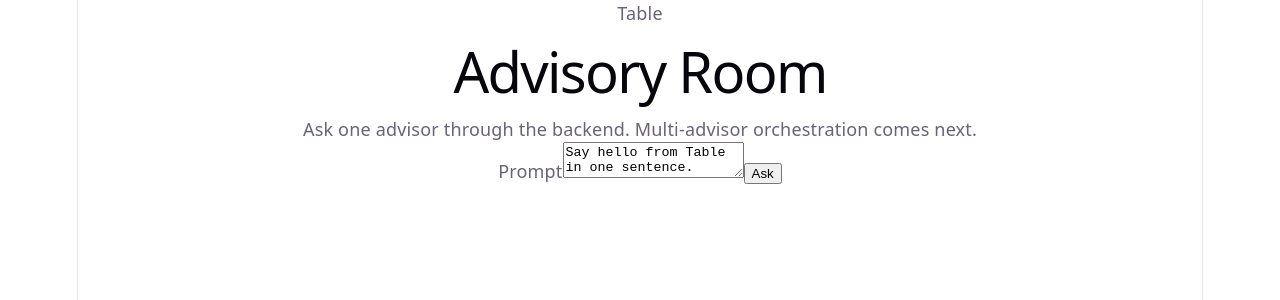
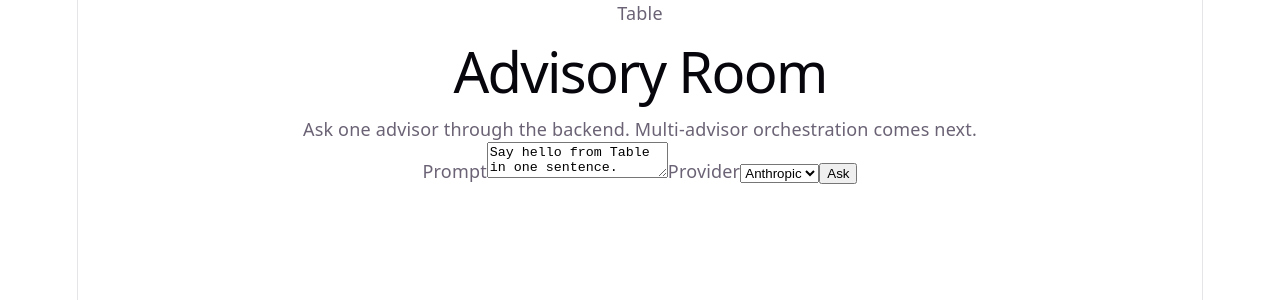
Before and after one commit to JohnJDeLong/table, a React (Vite) app in the folder client/: page / in a window 1280 px wide. Shown: the top 300 px of the page. Built offline with nearby package versions, Linux system fonts and the light colour scheme.

Commit message:
feat(providers): stream responses through provider adapters

```diff
--- a/client/src/App.tsx
+++ b/client/src/App.tsx
@@ -6,10 +6,15 @@ type StreamState = {
   error?: string;
 };
 
+type ProviderId = "anthropic" | "openai";
+
+
 function App() {
   const [prompt, setPrompt] = useState ("Say hello from Table in one sentence.");
   const [response, setResponse] = useState<StreamState | null>(null);
   const [isLoading, setIsLoading] = useState(false);
+  const [provider, setProvider] = useState<ProviderId>("anthropic");
+
 
   async function handleSubmit(event: SyntheticEvent<HTMLFormElement>) {
     event.preventDefault();// prevents entire page reload
@@ -22,7 +27,7 @@ function App() {
       headers: {
         "Content-Type": "application/json",
       },
-      body: JSON.stringify({ prompt }),
+      body: JSON.stringify({ prompt, provider }),
     });
 
     if(!res.body) {
@@ -96,13 +101,23 @@ function App() {
             value={prompt}
             onChange={(event) => setPrompt(event.target.value)}
           />
+          <label htmlFor="provider">Provider</label>
+            <select
+              id="provider"
+              value={provider}
+              onChange={(event) => setProvider(event.target.value as ProviderId)}
+            >
+              <option value="anthropic">Anthropic</option>
+              <option value="openai">OpenAI</option>
+            </select>
+
           <button type='submit' disabled={isLoading}>
             {isLoading? "thinking..." : "Ask"}
           </button>
         </form>
         {response && (
             <article className='message-block'>
-              <p className='speaker'>Anthropic</p>
+              <p className='speaker'>{provider}</p>
               {response.error ? <p>{response.error}</p>: <p>{response.text}</p>}
             </article>
           )}
```
Also changed, not shown: 2 other files (tests, documents, lock files or other folders).
